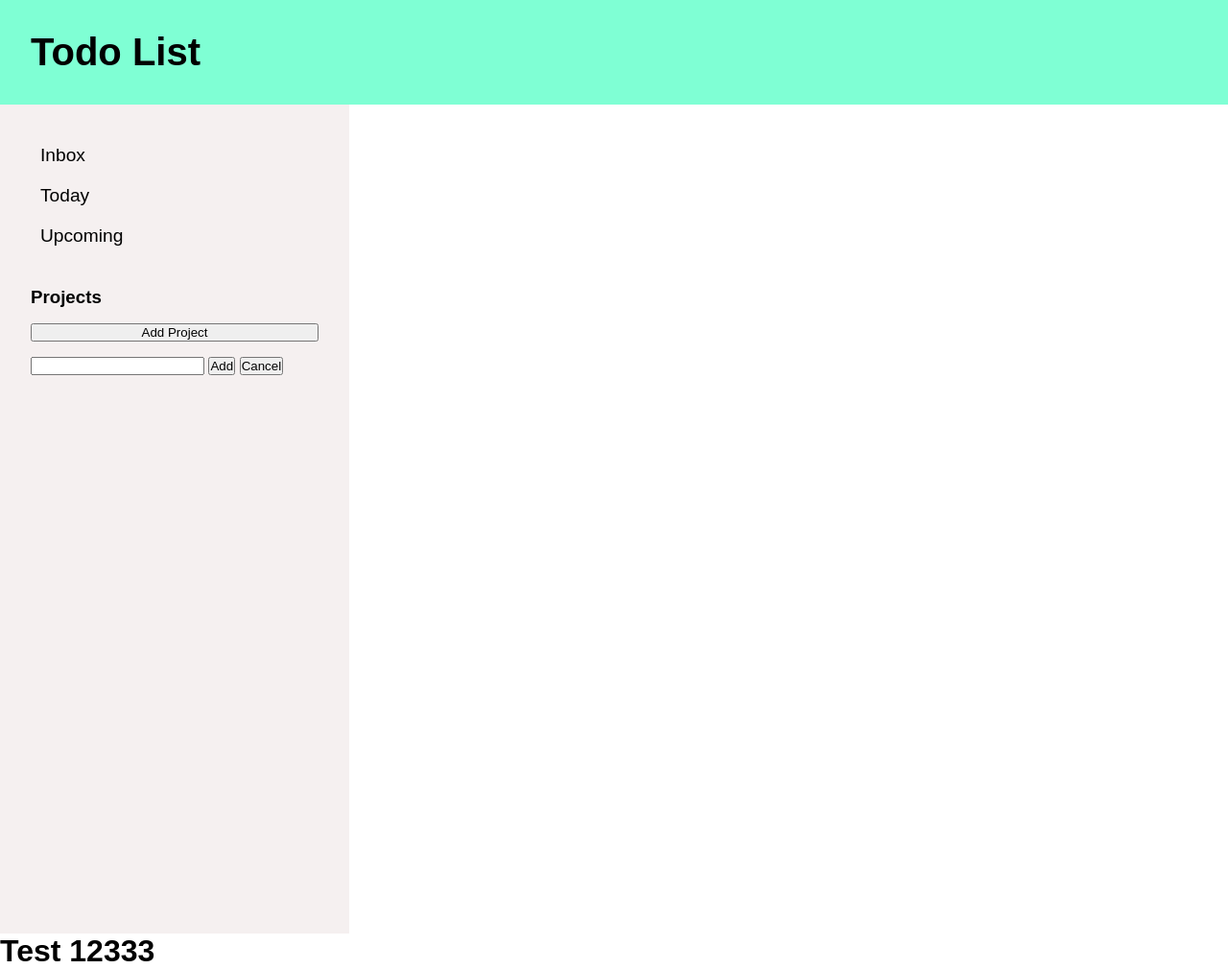
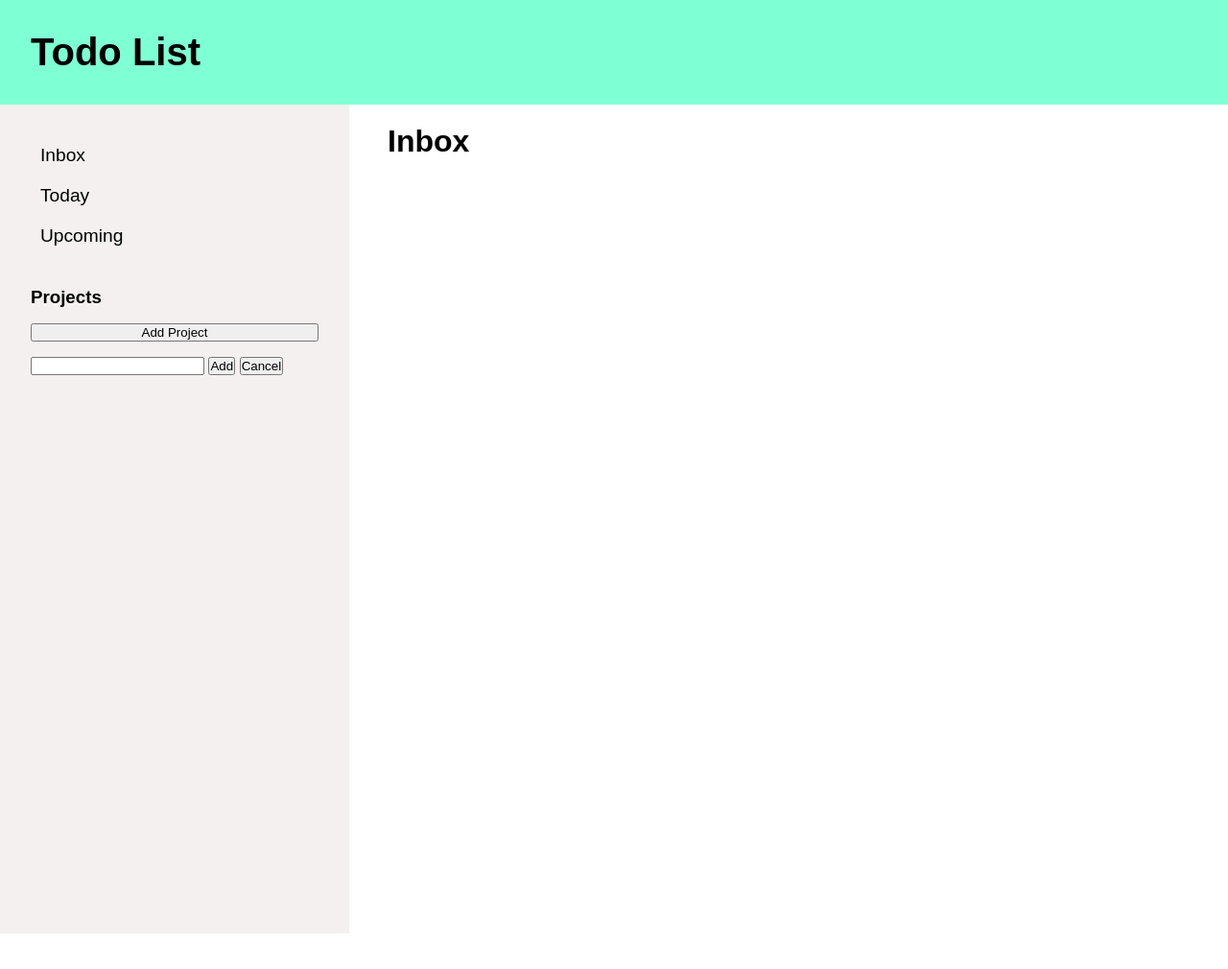
Before and after one commit to barnescaleb/todo-list, a website built with webpack: page dist/index.html in a window 1280 px wide. Shown: the whole page at 96% size. After the commit the page ends 973 px from the top, so only its background shows below. Built offline with nearby package versions, Linux system fonts and the light colour scheme.

Commit message:
add inital-page-load module

```diff
--- a/src/index.js
+++ b/src/index.js
@@ -1,8 +1,12 @@
+import { initialPageLoad } from './initial-page-load';
 import './style.css';
 
-console.log("test 123");
+initialPageLoad();
 
-const contentDiv = document.querySelector(".content");
-const testH1 = document.createElement("h1");
-testH1.textContent = "Test 12333";
-contentDiv.appendChild(testH1);
+// Tab Switcher Module
+
+let tabsSwitch = (function() {
+
+    const inboxTab = document.querySelector(".inbox");
+    inboxTab.addEventListener("click", initialPageLoad);
+})();
--- /dev/null
+++ b/src/initial-page-load.js
@@ -0,0 +1,12 @@
+ export function initialPageLoad() {
+
+    const contentDiv = document.querySelector(".content")
+
+
+
+    const header = document.createElement("h1");
+    header.textContent = "Inbox";
+    header.classList.add("inbox");
+    contentDiv.appendChild(header);
+
+ }
--- a/src/style.css
+++ b/src/style.css
@@ -13,7 +13,8 @@
 }
 .main {
     display: flex;
-    flex-direction: column;
+}
+.nav {
     padding: 2rem;
     background-color: rgb(245, 240, 240);
     width: 300px;
@@ -36,3 +37,8 @@ li:hover {
     padding-top: 2rem;
     gap: 1rem;
 }
+
+.content {
+    padding: 20px 40px;
+
+}
--- /dev/null
+++ b/src/today.js
@@ -0,0 +1,4 @@
+export function today() {
+
+
+}
```
Also changed, not shown: dist/index.html, dist/main.js.
